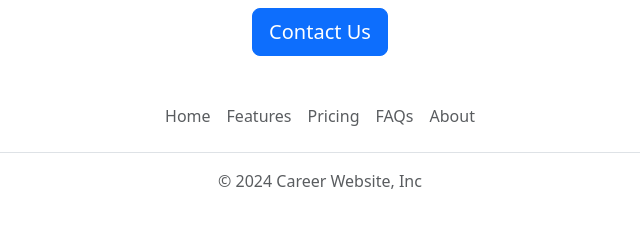
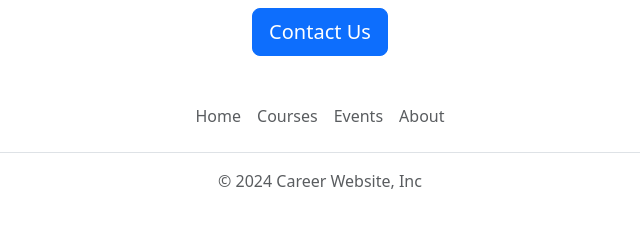
Before and after one commit to Aloksingh3810/alok-carrers-website-v2, a Flask app: page / in a window 1280 px wide. Shown: the part 1620-1869 px from the top of the page, without its empty margins (320-960 px from the left). Run offline with Flask 3, Linux system fonts and the light colour scheme.

Commit message:
done Several changes

```diff
--- a/templates/footer.html
+++ b/templates/footer.html
@@ -1,11 +1,10 @@
 <div class="container">
   <footer class="py-3 my-4">
     <ul class="nav justify-content-center border-bottom pb-3 mb-3">
-      <li class="nav-item"><a href="#" class="nav-link px-2 text-body-secondary">Home</a></li>
-      <li class="nav-item"><a href="#" class="nav-link px-2 text-body-secondary">Features</a></li>
-      <li class="nav-item"><a href="#" class="nav-link px-2 text-body-secondary">Pricing</a></li>
-      <li class="nav-item"><a href="#" class="nav-link px-2 text-body-secondary">FAQs</a></li>
-      <li class="nav-item"><a href="#" class="nav-link px-2 text-body-secondary">About</a></li>
+      <li class="nav-item"><a target="_blank"  href="https://www.jovian.ai" class="nav-link px-2 text-body-secondary">Home</a></li>
+      <li class="nav-item"><a target="_blank" href="https://jovian.ai/learn" class="nav-link px-2 text-body-secondary">Courses</a></li>
+      <li class="nav-item"><a target="_blank" href="https://jovian.ai/events" class="nav-link px-2 text-body-secondary">Events</a></li>
+      <li class="nav-item"><a href="https://jovian.ai/about" class="nav-link px-2 text-body-secondary">About</a></li>
     </ul>
     <p class="text-center text-body-secondary">&copy; 2024 Career Website, Inc</p>
   </footer>
--- a/templates/home.html
+++ b/templates/home.html
@@ -4,7 +4,9 @@
     <title>Career's Portal</title>
     <meta charset="utf-8">
     <meta name="viewport" content="width=device-width, initial-scale=1">
-    <link href="https://cdn.jsdelivr.net/npm/bootstrap@5.3.3/dist/css/bootstrap.min.css" rel="stylesheet" integrity="sha384-QWTKZyjpPEjISv5WaRU9OFeRpok6YctnYmDr5pNlyT2bRjXh0JMhjY6hW+ALEwIH" crossorigin="anonymous">
+    <link href="https://cdn.jsdelivr.net/npm/bootstrap@5.3.3/dist/css/bootstrap.min.css"
+          rel="stylesheet"
+          integrity="sha384-QWTKZyjpPEjISv5WaRU9OFeRpok6YctnYmDr5pNlyT2bRjXh0JMhjY6hW+ALEwIH" crossorigin="anonymous">
     <style>
       #banner{
         height:540px;
@@ -19,7 +21,7 @@
   </head>
   <body>
   {%include 'nav.html' %}
-    <img class="img-fluid" id="banner" src='../static/banner.jpg'height='280' alt="Ashu">
+    <img class="img-fluid" id="banner" src='../static/banner.jpg' height='280' alt="Ashu">
     <div class="container">
     <h1 class="text-center mt-2 mb-4">{{company_name}} Website </h1>
     <div class="row" style="margin-bottom:16px">
@@ -41,7 +43,7 @@
       {% endfor %}
     </div>
       <div class="text-center">
-    <button class="btn btn-primary btn-lg">Contact Us</button>
+    <a class="btn btn-primary btn-lg" href="mailto:hello@careerswebsite.ai?subject=Question%20about%20Job%20Openings%20&body=My%20name%3A%3Cyour%20name%20here%3E%0D%0AMy%20Question%3A%3CEnter%20question%20here%3E">Contact Us</a>
 
       </div>
 
--- a/templates/jobitem.html
+++ b/templates/jobitem.html
@@ -14,6 +14,6 @@
   {% endif %}
   </div>
   <div class= "col-2">
-  <button type="button" class="btn btn-outline-primary">Apply</button>
+  <a href="mailto:hello@careerswebsite.ai?subject=Application%20for%20{{job['title']}}&body=My%20name%3A%3Cyour%20name%20here%3E%0D%0AMy%20Resume%3A%3Cresume%20link%3E%0D%0AMy%20linkedin%20link%3A%3Clinkedin%20in%3E" type="button" class="btn btn-outline-primary">Apply</a>
   </div>
 </div>
```
